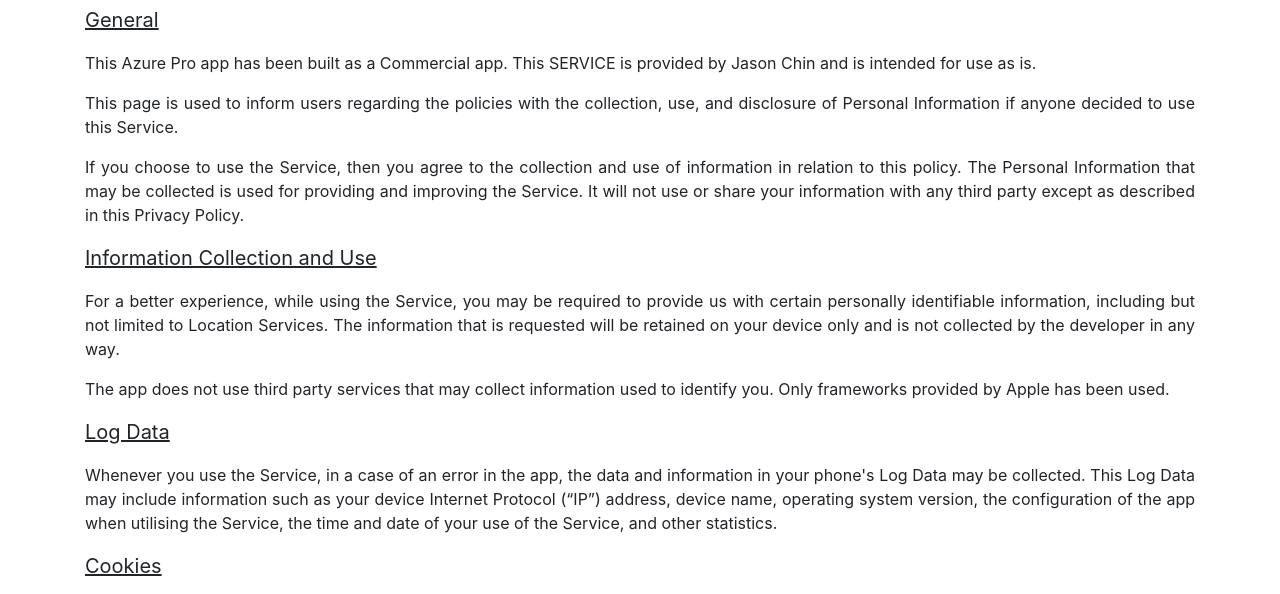
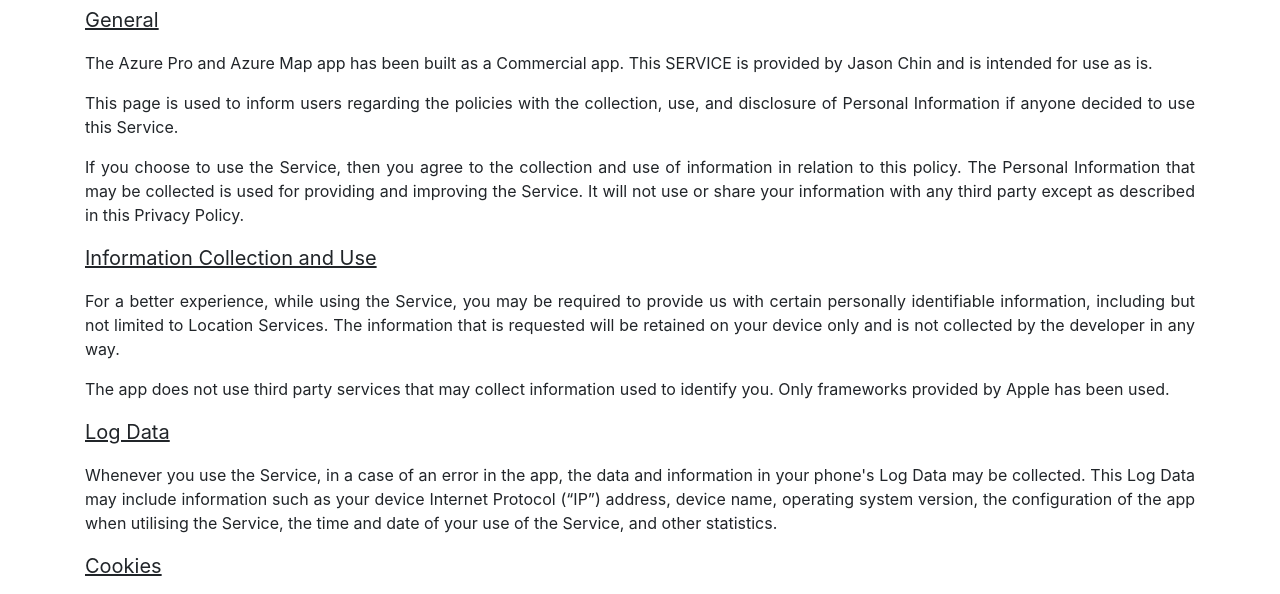
Before and after one commit to tzevoon/AzurePaid, a website: page index.html in a window 1280 px wide. Shown: the part 155-749 px from the top of the page. Drawn offline with Linux system fonts and the light colour scheme.

Commit message:
Update index.html
Add Azure Map into title abd content

```diff
--- a/index.html
+++ b/index.html
@@ -8,7 +8,7 @@
   <meta name="description" content="">
   <meta name="author" content="">
 
-  <title>Azure Pro</title>
+  <title>Azure Pro and Azure Map</title>
 
   <!-- Bootstrap core CSS -->
   <link href="vendor/bootstrap/css/bootstrap.min.css" rel="stylesheet">
@@ -45,7 +45,7 @@
         <h1 class="mt-5">Privacy Policy</h1>
         <p class="lead"><b><u>General</b></u></p>
         <ul class="list-unstyled">
-          <p>This Azure Pro app has been built as a Commercial app. This SERVICE is provided by Jason Chin and is intended for use as is.</p>
+          <p>The Azure Pro and Azure Map app has been built as a Commercial app. This SERVICE is provided by Jason Chin and is intended for use as is.</p>
           <p>This page is used to inform users regarding the policies with the collection, use, and disclosure of Personal Information if anyone decided to use this Service.</p>
           <p>If you choose to use the Service, then you agree to the collection and use of information in relation to this policy. The Personal Information that may be collected is used for providing and improving the Service. It will not use or share your information with any third party except as described in this Privacy Policy.</p>
         </ul>
```
